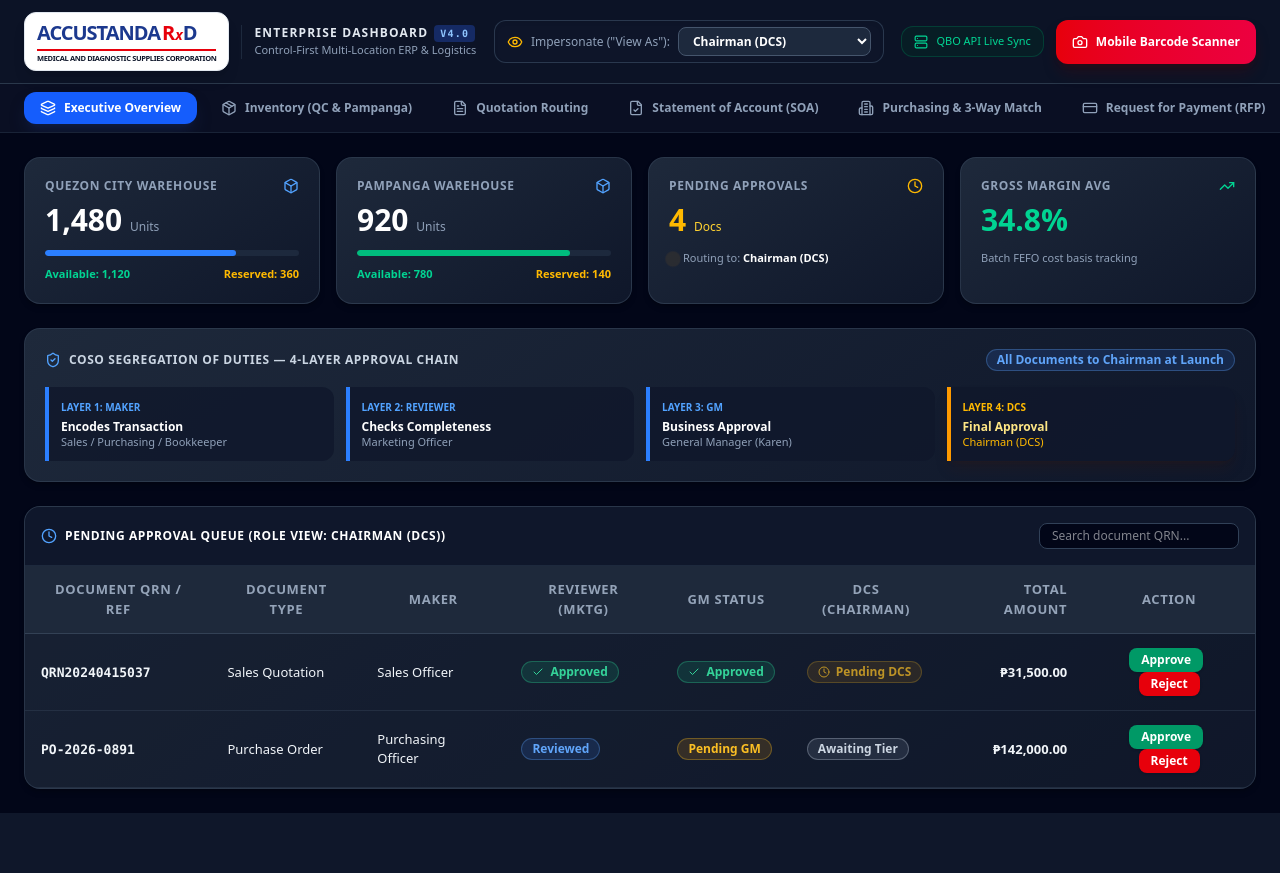
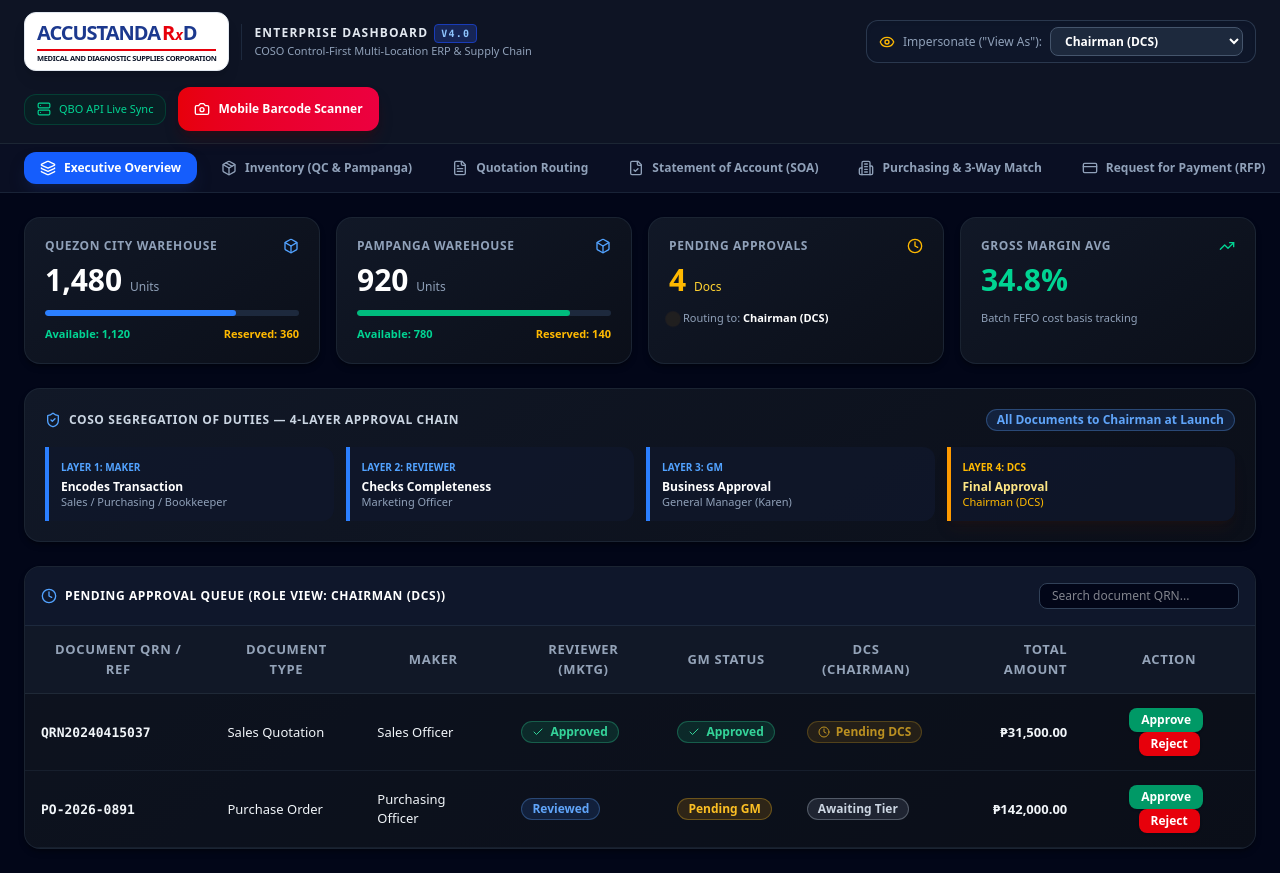
Before and after one commit to ItsAdventureTime/portfolio-accustandard, a Next.js app: page / in a window 1280 px wide. Before the commit the page ends 813 px from the top, so only its background shows below. Built offline with nearby package versions, Linux system fonts and the light colour scheme.

Commit message:
feat: apply 2026 clinical enterprise UI/UX design system with evidence-backed quiet chrome, bento cards, and exact Accustanda Rx D branding

```diff
--- a/src/app/globals.css
+++ b/src/app/globals.css
@@ -1,27 +1,26 @@
 @import "tailwindcss";
 
-/* Accustanda Modern Enterprise Design System (2026 Standard) */
+/* 2026 Clinical & Corporate Enterprise Design System - Accustanda Rx D */
 :root {
-  --color-brand-blue: #1d4ed8;
-  --color-brand-blue-dark: #1e3a8a;
-  --color-brand-blue-light: #eff6ff;
-  --color-brand-red: #dc2626;
-  --color-brand-red-dark: #991b1b;
-  --color-brand-red-light: #fef2f2;
-
-  --bg-app: #0f172a;
-  --bg-card: #1e293b;
-  --bg-card-hover: #334155;
-  --border-subtle: #334155;
+  --bg-app: #090d16;
+  --bg-card: #111827;
+  --bg-card-hover: #1f2937;
+  --border-subtle: #1f2937;
   --border-accent: #3b82f6;
 
-  --text-main: #f8fafc;
-  --text-muted: #94a3b8;
+  --text-primary: #f8fafc;
+  --text-secondary: #94a3b8;
+  --text-muted: #64748b;
+
+  --brand-blue: #1d4ed8;
+  --brand-blue-dark: #1e3a8a;
+  --brand-red: #dc2626;
+  --brand-red-dark: #991b1b;
 }
 
 body {
   background-color: var(--bg-app);
-  color: var(--text-main);
+  color: var(--text-primary);
   font-family: 'Inter', system-ui, -apple-system, BlinkMacSystemFont, 'Segoe UI', Roboto, sans-serif;
   margin: 0;
   padding-top: env(safe-area-inset-top);
@@ -32,59 +31,59 @@ body {
   -webkit-font-smoothing: antialiased;
 }
 
-/* Glassmorphism Header Shell */
+/* Translucent Glassmorphism Header Shell */
 .glass-header {
-  background: rgba(15, 23, 42, 0.85);
-  backdrop-filter: blur(12px);
-  -webkit-backdrop-filter: blur(12px);
-  border-bottom: 1px solid rgba(51, 65, 85, 0.8);
+  background: rgba(17, 24, 39, 0.85);
+  backdrop-filter: blur(16px);
+  -webkit-backdrop-filter: blur(16px);
+  border-bottom: 1px solid rgba(31, 41, 55, 0.9);
 }
 
-/* Modern Enterprise KPI Metric Card */
-.metric-card {
-  background: linear-gradient(145deg, #1e293b 0%, #0f172a 100%);
-  border: 1px solid rgba(51, 65, 85, 0.7);
-  box-shadow: 0 4px 6px -1px rgba(0, 0, 0, 0.2), 0 2px 4px -2px rgba(0, 0, 0, 0.2);
+/* Tactile Bento Metric Tile */
+.bento-card {
+  background: linear-gradient(145deg, #111827 0%, #0b0f19 100%);
+  border: 1px solid rgba(31, 41, 55, 0.8);
+  box-shadow: 0 4px 6px -1px rgba(0, 0, 0, 0.3), 0 2px 4px -2px rgba(0, 0, 0, 0.3);
   transition: all 0.25s cubic-bezier(0.4, 0, 0.2, 1);
 }
 
-.metric-card:hover {
+.bento-card:hover {
   border-color: rgba(59, 130, 246, 0.5);
   transform: translateY(-2px);
-  box-shadow: 0 10px 15px -3px rgba(0, 0, 0, 0.3), 0 4px 6px -4px rgba(59, 130, 246, 0.1);
+  box-shadow: 0 12px 20px -3px rgba(0, 0, 0, 0.4), 0 4px 6px -4px rgba(59, 130, 246, 0.15);
 }
 
-/* Modern Enterprise Table Styling */
-.enterprise-table {
+/* Clinical Enterprise Data Table */
+.clinical-table {
   width: 100%;
   border-collapse: separate;
   border-spacing: 0;
   font-size: 0.8125rem;
 }
 
-.enterprise-table th {
-  background-color: #1e293b;
+.clinical-table th {
+  background-color: #111827;
   color: #94a3b8;
   font-weight: 600;
   text-transform: uppercase;
   letter-spacing: 0.05em;
   padding: 0.875rem 1rem;
-  border-bottom: 1px solid #334155;
+  border-bottom: 1px solid #1f2937;
 }
 
-.enterprise-table td {
+.clinical-table td {
   padding: 0.875rem 1rem;
-  border-bottom: 1px solid rgba(51, 65, 85, 0.5);
+  border-bottom: 1px solid rgba(31, 41, 55, 0.6);
   color: #f1f5f9;
-  background-color: rgba(15, 23, 42, 0.4);
+  background-color: rgba(11, 15, 25, 0.5);
   transition: background-color 0.15s ease;
 }
 
-.enterprise-table tr:hover td {
-  background-color: #1e293b;
+.clinical-table tr:hover td {
+  background-color: #1f2937;
 }
 
-/* Badge Pills */
+/* Pill Status Badges */
 .pill-badge {
   display: inline-flex;
   align-items: center;
@@ -126,7 +125,7 @@ body {
   border: 1px solid rgba(203, 213, 225, 0.3);
 }
 
-/* Utility Touch Target */
+/* Touch Target Utility */
 .touch-target {
   min-height: 44px;
   min-width: 44px;
--- a/src/app/page.tsx
+++ b/src/app/page.tsx
@@ -41,7 +41,6 @@ export default function DashboardHome() {
   const [isScannerOpen, setIsScannerOpen] = useState(false);
   const [viewAsRole, setViewAsRole] = useState<string>('Chairman (DCS)');
   const [searchQuery, setSearchQuery] = useState('');
-  const [statusFilter, setStatusFilter] = useState('ALL');
 
   // Sample Quotation Data matching photo_2026-08-01_23-55-26.jpg
   const sampleQuotation: QuotationData = {
@@ -130,9 +129,9 @@ export default function DashboardHome() {
           <div className="hidden sm:block border-l border-slate-800 pl-3">
             <h1 className="text-xs font-bold tracking-widest uppercase text-slate-200 flex items-center gap-1.5">
               <span>ENTERPRISE DASHBOARD</span>
-              <span className="bg-blue-900/60 text-blue-300 text-[10px] px-1.5 py-0.5 rounded font-mono">v4.0</span>
+              <span className="bg-blue-950 text-blue-300 border border-blue-800 text-[10px] px-1.5 py-0.5 rounded font-mono">v4.0</span>
             </h1>
-            <p className="text-[11px] text-slate-400">Control-First Multi-Location ERP & Logistics</p>
+            <p className="text-[11px] text-slate-400">COSO Control-First Multi-Location ERP & Supply Chain</p>
           </div>
         </div>
 
@@ -252,20 +251,19 @@ export default function DashboardHome() {
         </button>
       </nav>
 
-      {/* Main Content Dashboard Viewport */}
+      {/* Main Content Viewport */}
       <main className="flex-1 p-4 md:p-6 max-w-7xl mx-auto w-full space-y-6">
         {/* TAB 1: EXECUTIVE OVERVIEW */}
         {activeTab === 'overview' && (
           <div className="space-y-6">
-            {/* KPI Metric Cards */}
+            {/* Bento Metric Cards */}
             <div className="grid grid-cols-1 sm:grid-cols-2 lg:grid-cols-4 gap-4">
-              <div className="metric-card p-5 rounded-2xl">
+              <div className="bento-card p-5 rounded-2xl">
                 <div className="flex justify-between items-center text-slate-400 text-xs mb-2">
                   <span className="font-semibold uppercase tracking-wider">Quezon City Warehouse</span>
                   <Box className="w-4 h-4 text-blue-400" />
                 </div>
                 <p className="text-3xl font-extrabold text-white">1,480 <span className="text-xs font-normal text-slate-400">Units</span></p>
-                {/* Micro Progress Bar */}
                 <div className="w-full bg-slate-800 rounded-full h-1.5 mt-3 overflow-hidden">
                   <div className="bg-blue-500 h-1.5 rounded-full" style={{ width: '75%' }}></div>
                 </div>
@@ -275,7 +273,7 @@ export default function DashboardHome() {
                 </div>
               </div>
 
-              <div className="metric-card p-5 rounded-2xl">
+              <div className="bento-card p-5 rounded-2xl">
                 <div className="flex justify-between items-center text-slate-400 text-xs mb-2">
                   <span className="font-semibold uppercase tracking-wider">Pampanga Warehouse</span>
                   <Box className="w-4 h-4 text-blue-400" />
@@ -290,7 +288,7 @@ export default function DashboardHome() {
                 </div>
               </div>
 
-              <div className="metric-card p-5 rounded-2xl">
+              <div className="bento-card p-5 rounded-2xl">
                 <div className="flex justify-between items-center text-slate-400 text-xs mb-2">
                   <span className="font-semibold uppercase tracking-wider">Pending Approvals</span>
                   <Clock className="w-4 h-4 text-amber-400" />
@@ -302,7 +300,7 @@ export default function DashboardHome() {
                 </div>
               </div>
 
-              <div className="metric-card p-5 rounded-2xl">
+              <div className="bento-card p-5 rounded-2xl">
                 <div className="flex justify-between items-center text-slate-400 text-xs mb-2">
                   <span className="font-semibold uppercase tracking-wider">Gross Margin Avg</span>
                   <TrendingUp className="w-4 h-4 text-emerald-400" />
@@ -315,7 +313,7 @@ export default function DashboardHome() {
             </div>
 
             {/* Approval Stepper Tracker (COSO Internal Control) */}
-            <div className="metric-card p-5 rounded-2xl space-y-4">
+            <div className="bento-card p-5 rounded-2xl space-y-4">
               <div className="flex justify-between items-center">
                 <h3 className="text-xs font-bold uppercase tracking-wider text-slate-300 flex items-center gap-2">
                   <ShieldCheck className="w-4 h-4 text-blue-400" />
@@ -348,7 +346,7 @@ export default function DashboardHome() {
             </div>
 
             {/* Pending Approvals Data Table */}
-            <div className="metric-card p-0 rounded-2xl overflow-hidden">
+            <div className="bento-card p-0 rounded-2xl overflow-hidden">
               <div className="p-4 bg-slate-900 border-b border-slate-800 flex flex-wrap justify-between items-center gap-3">
                 <div className="flex items-center gap-2">
                   <Clock className="w-4 h-4 text-blue-400" />
@@ -368,7 +366,7 @@ export default function DashboardHome() {
               </div>
 
               <div className="overflow-x-auto">
-                <table className="enterprise-table">
+                <table className="clinical-table">
                   <thead>
                     <tr>
                       <th>Document QRN / Ref</th>
@@ -443,9 +441,9 @@ export default function DashboardHome() {
               </button>
             </div>
 
-            <div className="metric-card p-0 rounded-2xl overflow-hidden">
+            <div className="bento-card p-0 rounded-2xl overflow-hidden">
               <div className="overflow-x-auto">
-                <table className="enterprise-table">
+                <table className="clinical-table">
                   <thead>
                     <tr>
                       <th>SKU / Barcode</th>
@@ -562,7 +560,7 @@ export default function DashboardHome() {
           <div className="space-y-6">
             <h2 className="text-sm font-bold text-white uppercase tracking-wider flex items-center gap-2">
               <CreditCard className="w-4 h-4 text-blue-400" />
-              Request for Payment (RFP) - Other Non-PO Expenses
+              Request for Payment (RFP) - Non-PO Expenses
             </h2>
             <p className="text-xs text-slate-400">Select GL Account from maintained list & route for approval.</p>
           </div>
```
